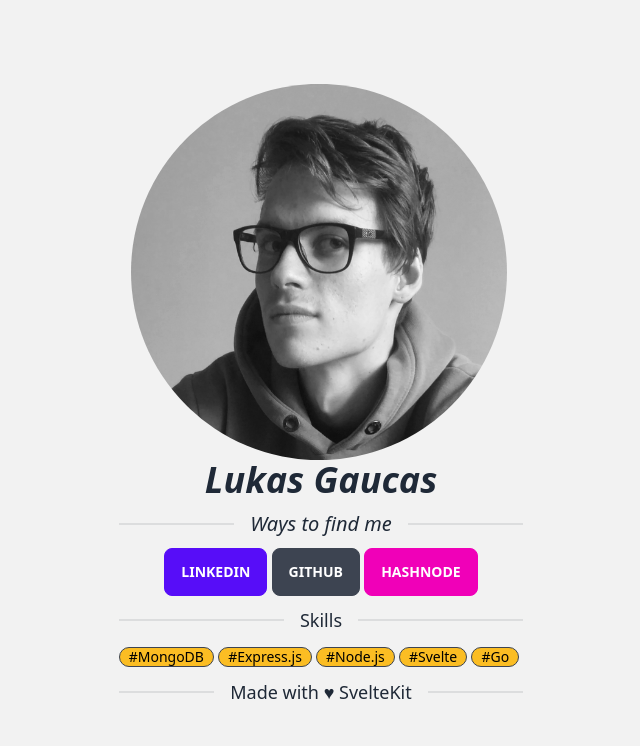
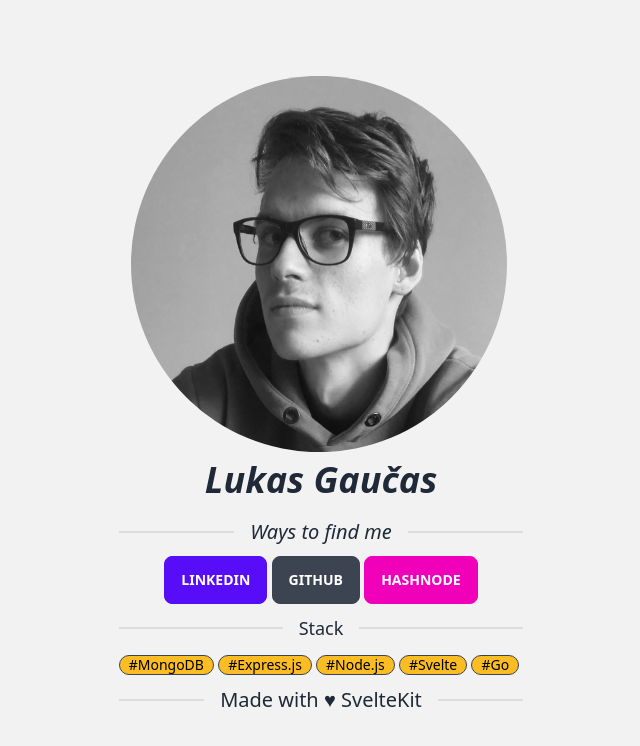
Before and after one commit to projektorius96/my-portfolio, a SvelteKit app: page / in a window 1280 px wide. Shown: the top 746 px of the page, without its empty margins (319-959 px from the left). Built offline with nearby package versions, Linux system fonts and the light colour scheme.

Commit message:
minor css updates, amending commit p.2

```diff
--- a/src/routes/components/Hero.svelte
+++ b/src/routes/components/Hero.svelte
@@ -2,7 +2,7 @@
     import { base } from '$app/paths';
     import Stack from './Stack.svelte';
     import "@my-portfolio/styling"; /* DEV_NOTE # refer vite.config.js for resolve.alias */
-    const full_name = "Lukas Gaucas";
+    const full_name = "Lukas Gaučas";
     const findme = "Ways to find me";
     const linkedin = "LinkedIn";
     const github = "GitHub";
@@ -15,16 +15,16 @@
     <div class="hero-content text-center">
     <div class="max-w-md">
         <img class="mask mask-circle" src={base + "/portfolio.png"} alt="portfolio" width="400" height="400">
-        <p class="text-4xl italic font-bold">{full_name}</p>
+        <p class="text-4xl italic font-bold py-2">{full_name}</p>
         <div class="divider"><p class="text-xl italic">{findme}</p></div>
         <button class="btn btn-primary"><a href="https://www.linkedin.com/in/lukas-gaucas-985957266/" target="_blank">{linkedin}</a></button>
         <button class="btn btn-neutral"><a href="https://github.com/projektorius96" target="_blank">{github}</a></button>
         <button class="btn btn-secondary"><a href="https://vanillacamp.hashnode.dev/" target="_blank">{hashnode}</a></button>
-        <div class="divider"><p class="text-lg">Skills</p></div>
+        <div class="divider"><p class="text-lg">Stack</p></div>
             {#each mensgo as j, k}
                 <Stack currentStackItem={j} />
             {/each}
-        <div class="divider"><p class="text-lg">{credits}</p></div>
+        <div class="divider"><p class="text-xl">{credits}</p></div>
     </div>
     </div>
 </div>
```
